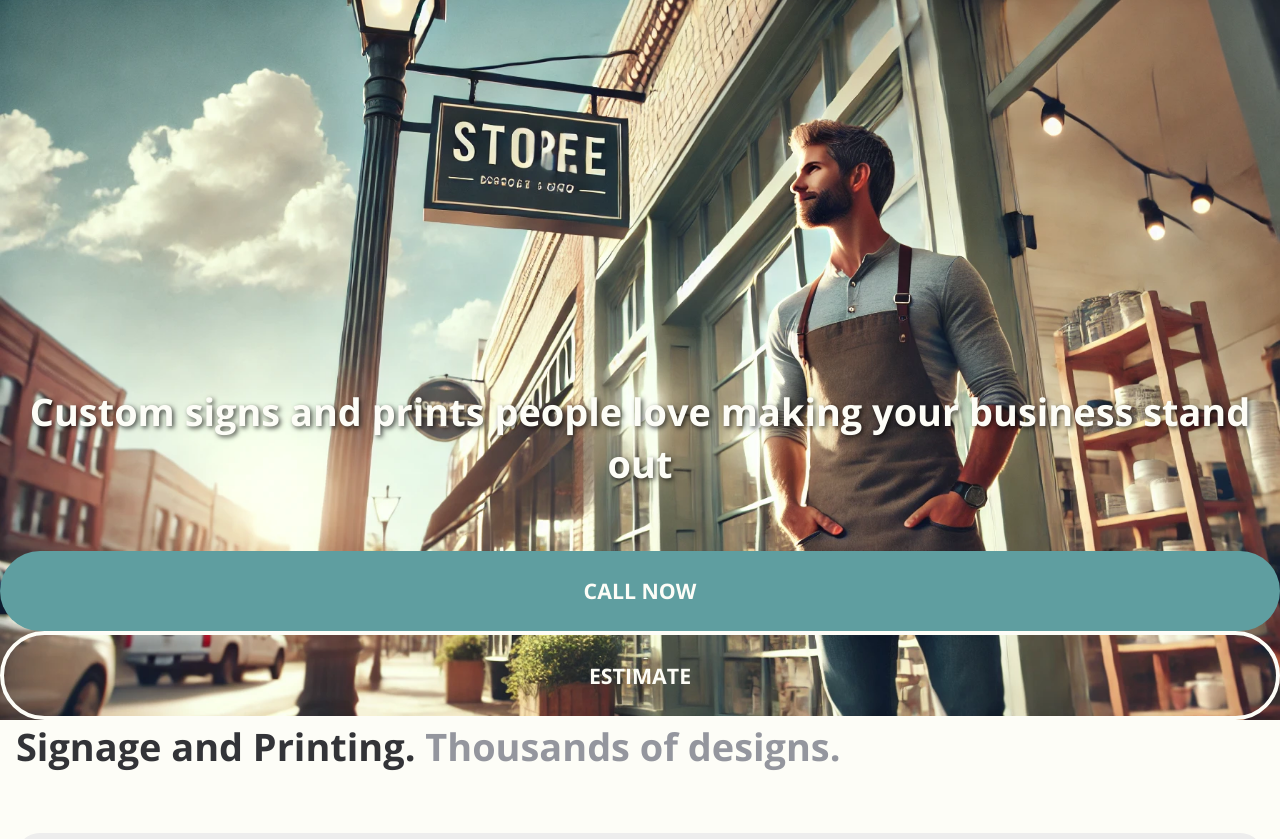
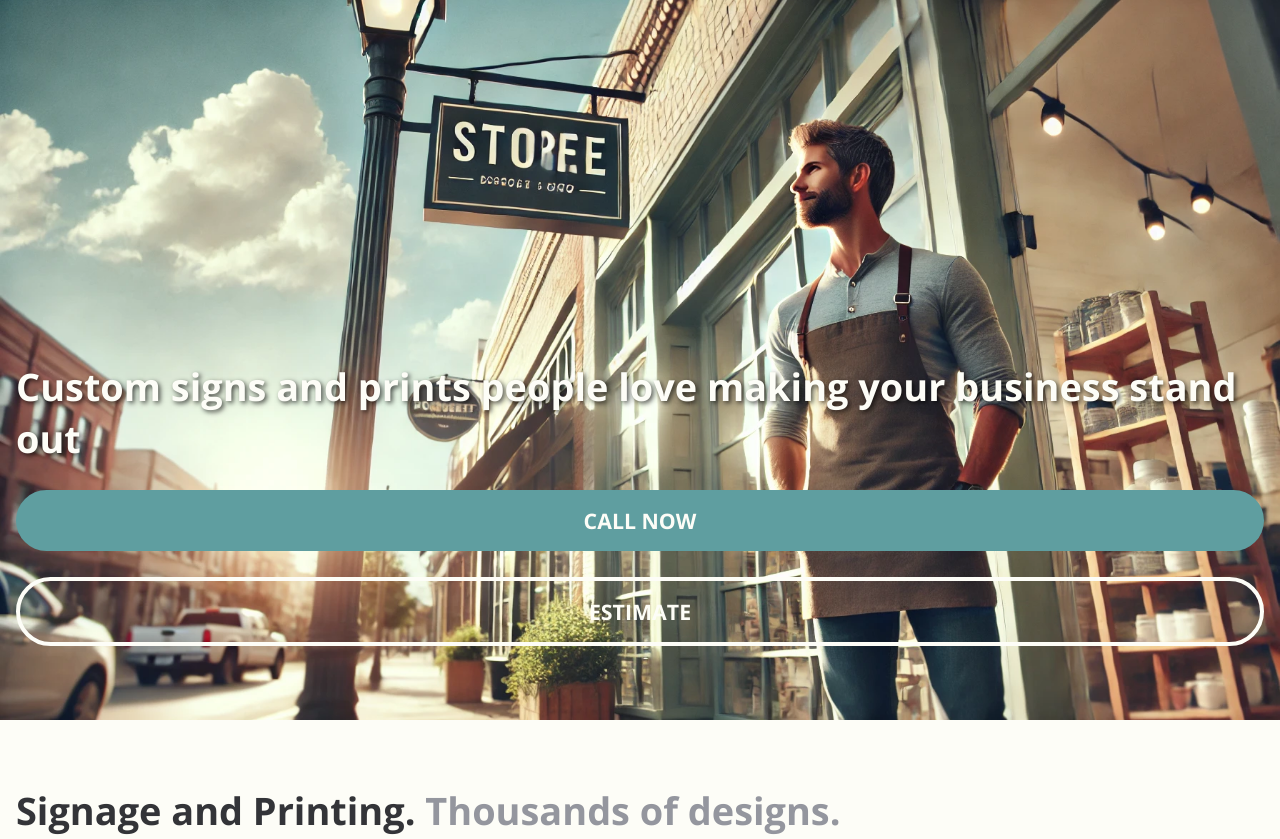
Before and after one commit to CecilioN7/bro-signs-website, a plain HTML site: page index.html in a window 1280 px wide. Shown: the top 839 px of the page. Drawn offline with nearby package versions, Linux system fonts and the light colour scheme.

Commit message:
button fix

```diff
--- a/css/main.css
+++ b/css/main.css
@@ -110,14 +110,13 @@ p {
 /* hero */
 .hero {
     position: relative;
-    width: 100%;
+    width: auto;
     height: 90vh; /* Full screen height */
     display: flex;
     flex-direction: column;
     justify-content: end;
-    align-items: center;
-    text-align: center;
-    overflow: hidden; /* Ensures image stays within bounds */
+    padding: var(--sectionPadding);
+    gap: var(--lg);
 }
 
 /* Hero Image */
@@ -136,6 +135,7 @@ p {
 .hero h1 {
     color: var(--desertStorm);
     text-shadow: 2px 2px 5px rgba(0, 0, 0, 0.7);
+    margin-bottom: 0;
 }
 
 /* services */
@@ -525,7 +525,7 @@ p {
     background-color: var(--oceanBreeze);
     color: var(--desertStorm);
     border-radius: var(--xxl);
-    padding: var(--lg);
+    padding: var(--md);
     text-decoration: none; /* Removes underline */
 }
 
@@ -549,7 +549,7 @@ p {
     background-color: transparent;
     color: var(--desertStorm);
     border-radius: var(--xxl);
-    padding: var(--lg);
+    padding: var(--md);
     text-decoration: none; /* Removes underline */
     border: 0.25rem solid var(--desertStorm);
 }
@@ -562,8 +562,9 @@ p {
 
 /* Optional: Add hover effect */
 .button-2:hover {
-    background-color: #4e8687; /* Define a hover variable or color */
+    background-color: var(--desertStorm); /* Define a hover variable or color */
     cursor: pointer;
+    color: var(--midnightAsh);
 }
 
 
--- a/index.html
+++ b/index.html
@@ -86,7 +86,7 @@
                     <a href="tel:+661-220-8620" class="button-1">
                         <h2>CALL NOW</h2>
                     </a>
-                    <a href="tel:+661-220-8620" class="button-2">
+                    <a href="/contact.html" class="button-2">
                         <h2>ESTIMATE</h2>
                     </a>
                     <picture>
@@ -96,6 +96,7 @@
                     </picture>
                 </section>
                 <div class="background">
+                <div class="large-padding"></div>
             <section class="services">
                 <h1>Signage and Printing. <span class="accent">Thousands of designs.</span></h1>
                 <div class="container">
```
